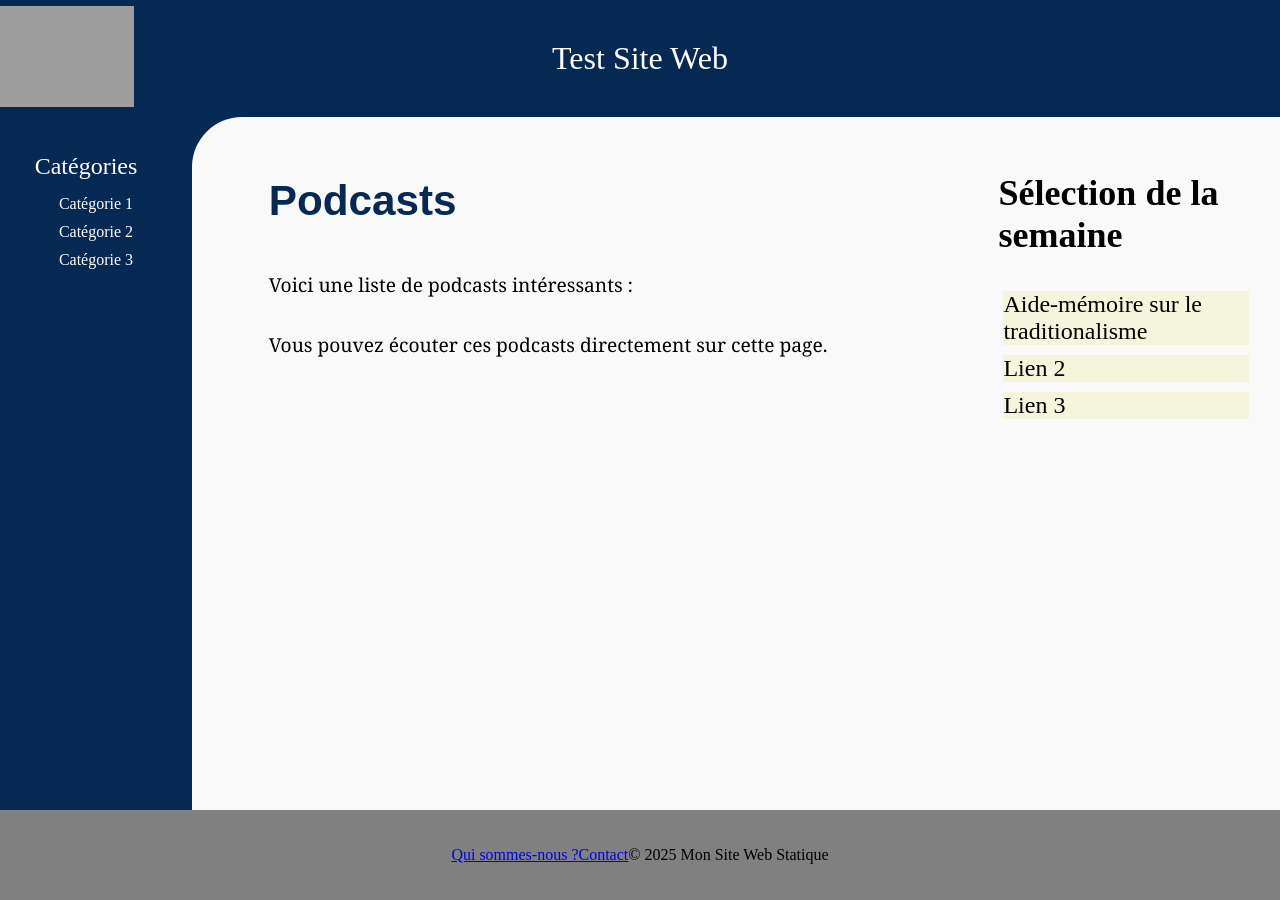
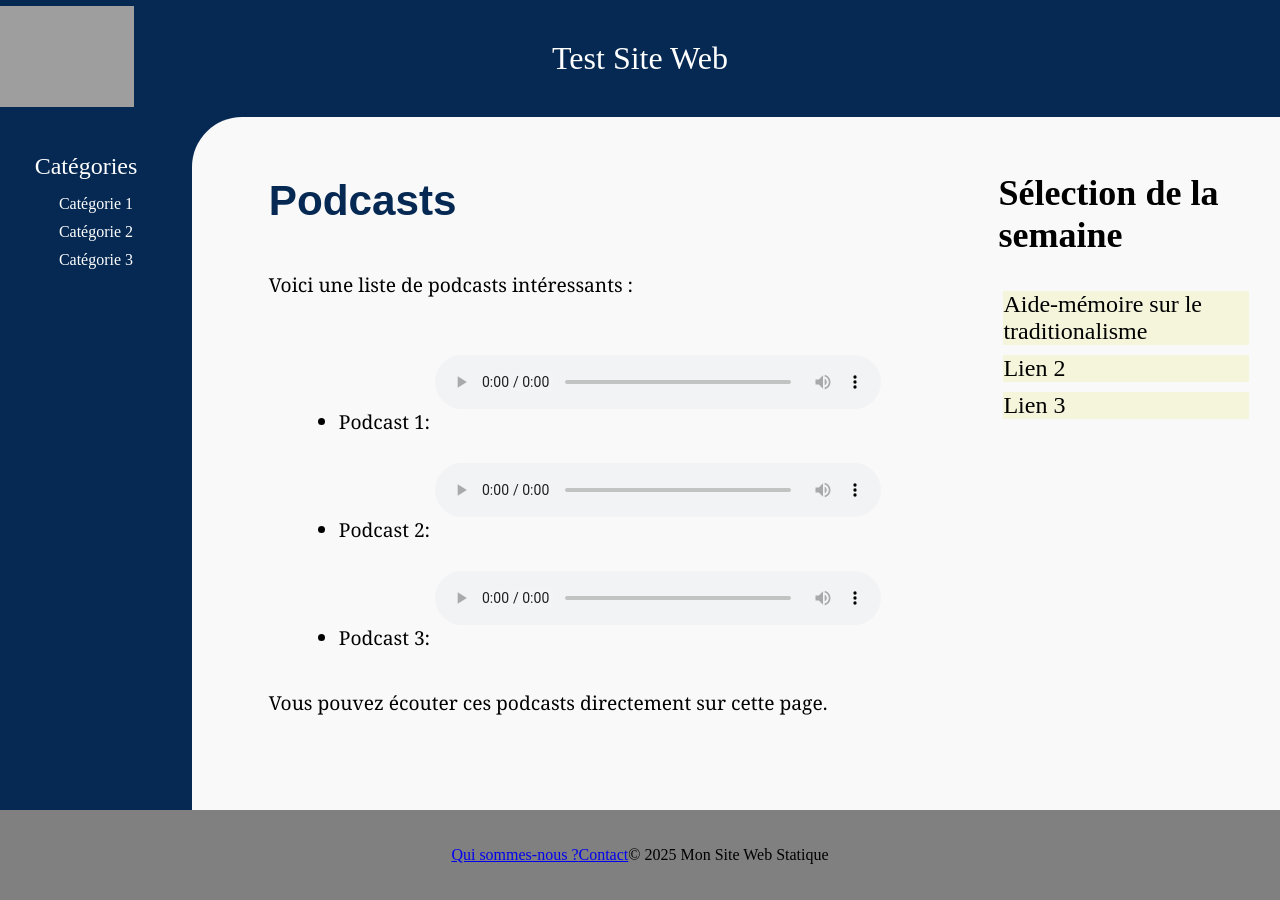
Before and after one commit to GodefroyL/test_site_static, a Jekyll site: the page built from html/categories/podcasts.html, in a window 1280 px wide. Built offline with Jekyll 4.4.1, drawn with Linux system fonts in a browser that asks for light colours.

Commit message:
correction podcasts

```diff
--- a/html/categories/podcasts.html
+++ b/html/categories/podcasts.html
@@ -4,9 +4,10 @@ title: Podcasts
 ---
 <h1>Podcasts</h1>
 <p>Voici une liste de podcasts intéressants :</p>
-
-<audio><source src="../../static/podcasts/titre_podcast.mp3" type="audio/mpeg">Podcast 1</audio>
-<audio><source src="../../static/podcasts/titre_podcast.mp3" type="audio/mpeg">Podcast 2</audio>
-<audio><source src="../../static/podcasts/titre_podcast.mp3" type="audio/mpeg">Podcast 3</audio>
+<ul>
+    <li>Podcast 1: <audio controls><source src="../../static/podcasts/titre_podcast.mp3" type="audio/mpeg">Podcast 1</audio></li>
+    <li>Podcast 2: <audio controls><source src="../../static/podcasts/titre_podcast.mp3" type="audio/mpeg">Podcast 2</audio></li>
+    <li>Podcast 3: <audio controls><source src="../../static/podcasts/titre_podcast.mp3" type="audio/mpeg">Podcast 3</audio></li>
+</ul>
 
 <p>Vous pouvez écouter ces podcasts directement sur cette page.</p>
```
